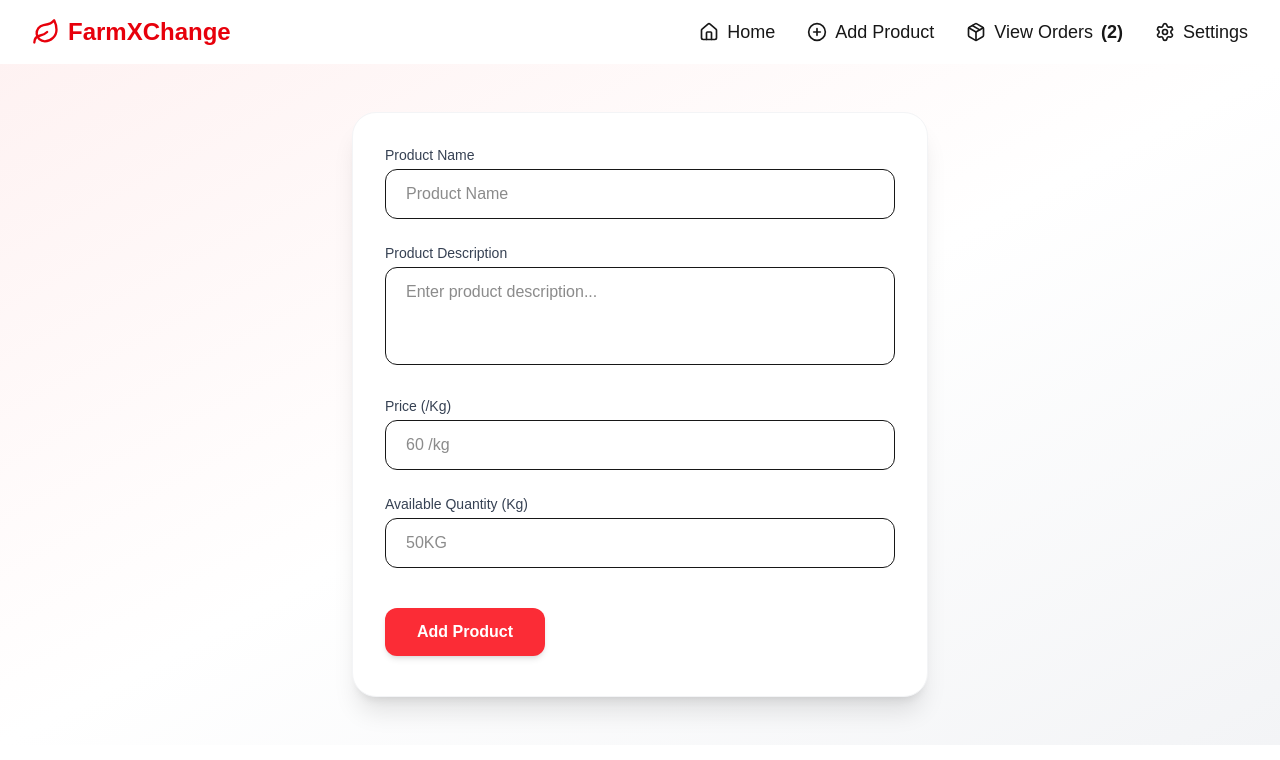
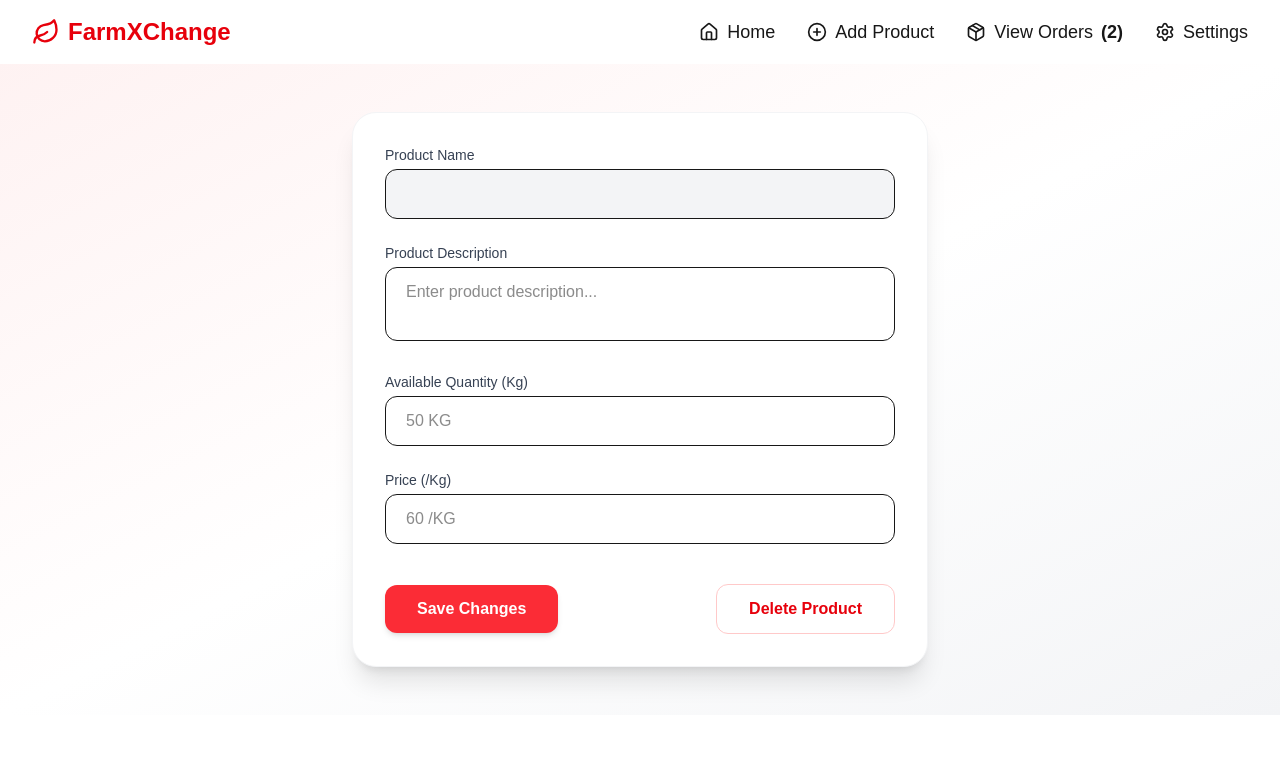
Before and after one commit to M-Vishal-11/FarmXChange, a Next.js app: page /officer/addProduct in a window 1280 px wide. Shown: the top 760 px of the page. Built offline with nearby package versions, Linux system fonts and the light colour scheme; no server answers.

Commit message:
data from db

```diff
--- /dev/null
+++ b/app/api/updateProduct/route.ts
@@ -0,0 +1,31 @@
+import clientPromise from "@/lib/mongodb";
+import { NextResponse } from "next/server";
+
+export async function POST(req: Request) {
+  try {
+    const body = await req.json();
+    const { productName, description, availableQuantity, price, sellerId } =
+      body;
+
+    const client = await clientPromise;
+    const db = client.db("farmxchange");
+    const collection = db.collection("products");
+    await collection.updateOne(
+      { sellerId: sellerId, productName: productName },
+      {
+        $set: {
+          description: description,
+          availableQuantity: availableQuantity,
+          price: price,
+        },
+      }
+    );
+
+    return NextResponse.json({ message: "received", success: true });
+  } catch (error: unknown) {
+    return NextResponse.json({
+      message: "Something Went Wrong",
+      error: error instanceof Error ? error.message : "Unknown error",
+    });
+  }
+}
--- a/app/farmer/[productName]/page.tsx
+++ b/app/farmer/[productName]/page.tsx
@@ -1,19 +1,86 @@
 "use client";
 
+import { auth } from "@/app/components/firebase";
+import axios from "axios";
 import { useParams } from "next/navigation";
+import { useEffect, useState } from "react";
+import toast from "react-hot-toast";
 
 export default function Page() {
   const params = useParams<{ productName?: string }>();
-
-  // ✅ Safely decode the URL param
   const productName = params.productName
     ? decodeURIComponent(params.productName)
     : "";
 
+  const [description, setDescription] = useState("");
+  const [availableQuantity, setAvailableQuantity] = useState("");
+  const [price, setPrice] = useState("");
+  const [userId, setUserId] = useState<string | null>(null);
+
+  // ✅ Wait for auth properly
+  useEffect(() => {
+    const unsubscribe = auth.onAuthStateChanged((user) => {
+      setUserId(user?.uid ?? null);
+    });
+
+    return () => unsubscribe();
+  }, []);
+
+  useEffect(() => {
+    if (userId) {
+      const getData = async () => {
+        const res = await axios.post("/api/getProduct", {
+          userId,
+          productName,
+        });
+        const data = res.data.productData[0];
+        console.log(data);
+
+        setDescription(data.description);
+        setAvailableQuantity(data.availableQuantity);
+        setPrice(data.price);
+      };
+      getData();
+    }
+  }, [userId]);
+
+  const handleSavechanges = async (e: React.FormEvent<HTMLFormElement>) => {
+    e.preventDefault();
+    if (!userId) return;
+
+    const res = await axios.post("/api/updateProduct", {
+      productName,
+      description,
+      availableQuantity: Number(availableQuantity),
+      price: Number(price),
+      sellerId: userId,
+    });
+
+    if (res.data.success) {
+      toast.success("Edited successfully!");
+      setDescription("");
+      setAvailableQuantity("");
+      setPrice("");
+    } else {
+      toast.error("Something went wrong");
+    }
+  };
+
+  const handleDelete = async () => {
+    if (!userId) return;
+
+    await axios.post("/api/deleteProduct", {
+      productName,
+      sellerId: userId,
+    });
+
+    toast.success("Product deleted");
+  };
+
   return (
     <div className="bg-linear-to-br from-red-50 via-white to-gray-100 flex justify-center p-6 md:p-12">
       <div className="w-full max-w-xl bg-white rounded-3xl shadow-xl border border-gray-100 overflow-hidden">
-        <div className="p-8 space-y-6">
+        <form className="p-8 space-y-6" onSubmit={handleSavechanges}>
           {/* Product Name */}
           <div>
             <label className="block text-sm font-medium text-gray-700 mb-1">
@@ -32,9 +99,13 @@ export default function Page() {
               Product Description
             </label>
             <textarea
-              rows={3}
+              rows={2}
               placeholder="Enter product description..."
-              className="w-full px-5 py-3 rounded-xl border focus:ring-2 focus:ring-red-400 focus:border-red-400 outline-none resize-none"
+              className="w-full px-5 py-3 rounded-xl border
+                         focus:ring-2 focus:ring-red-400
+                         focus:border-red-400 outline-none resize-none"
+              value={description}
+              onChange={(e) => setDescription(e.target.value)}
             />
           </div>
 
@@ -45,22 +116,53 @@ export default function Page() {
             </label>
             <input
               type="number"
-              placeholder="50KG"
-              className="w-full px-5 py-3 rounded-xl border focus:ring-2 focus:ring-red-400 focus:border-red-400 outline-none"
+              placeholder="50 KG"
+              className="w-full px-5 py-3 rounded-xl border
+                         focus:ring-2 focus:ring-red-400
+                         focus:border-red-400 outline-none"
+              value={availableQuantity}
+              onChange={(e) => setAvailableQuantity(e.target.value)}
+            />
+          </div>
+
+          {/* Price */}
+          <div>
+            <label className="block text-sm font-medium text-gray-700 mb-1">
+              Price (/Kg)
+            </label>
+            <input
+              type="number"
+              placeholder="60 /KG"
+              className="w-full px-5 py-3 rounded-xl border
+                         focus:ring-2 focus:ring-red-400
+                         focus:border-red-400 outline-none"
+              value={price}
+              onChange={(e) => setPrice(e.target.value)}
             />
           </div>
 
           {/* Actions */}
           <div className="pt-4 flex flex-col sm:flex-row gap-4 justify-between items-center">
-            <button className="w-full sm:w-auto mb-2 px-8 py-3 rounded-xl bg-red-500 text-white font-semibold hover:bg-red-600 transition shadow-md">
+            <button
+              type="submit"
+              className="w-full sm:w-auto px-8 py-3 rounded-xl
+                         bg-red-500 text-white font-semibold
+                         hover:bg-red-600 transition shadow-md"
+            >
               Save Changes
             </button>
 
-            <button className="w-full sm:w-auto px-8 py-3 rounded-xl border border-red-200 text-red-600 font-semibold hover:bg-red-400 active:bg-red-500 transition">
+            <button
+              type="button"
+              onClick={handleDelete}
+              className="w-full sm:w-auto px-8 py-3 rounded-xl
+                         border border-red-200 text-red-600
+                         font-semibold hover:bg-red-50 transition"
+            >
               Delete Product
             </button>
           </div>
-        </div>
+        </form>
       </div>
     </div>
   );
--- a/app/officer/addProduct/page.tsx
+++ b/app/officer/addProduct/page.tsx
@@ -1,57 +1,95 @@
 "use client";
+
+import { auth } from "@/app/components/firebase";
 import axios from "axios";
-import { auth } from "@/app/components/firebase.js";
+import { useParams } from "next/navigation";
+import { useEffect, useState } from "react";
 import toast from "react-hot-toast";
 
 export default function Page() {
-  const handleSubmit = async (e: React.FormEvent<HTMLFormElement>) => {
+  const params = useParams<{ productName?: string }>();
+  const productName = params.productName
+    ? decodeURIComponent(params.productName)
+    : "";
+
+  const [description, setDescription] = useState("");
+  const [availableQuantity, setAvailableQuantity] = useState("");
+  const [price, setPrice] = useState("");
+  const [userId, setUserId] = useState<string | null>(null);
+
+  // ✅ Wait for auth properly
+  useEffect(() => {
+    const unsubscribe = auth.onAuthStateChanged((user) => {
+      setUserId(user?.uid ?? null);
+    });
+
+    return () => unsubscribe();
+  }, []);
+
+  useEffect(() => {
+    if (userId) {
+      const getData = async () => {
+        const res = await axios.post("/api/getProduct", {
+          userId,
+          productName,
+        });
+        const data = res.data.productData[0];
+        console.log(data);
+
+        setDescription(data.description);
+        setAvailableQuantity(data.availableQuantity);
+        setPrice(data.price);
+      };
+      getData();
+    }
+  }, [userId]);
+
+  const handleSavechanges = async (e: React.FormEvent<HTMLFormElement>) => {
     e.preventDefault();
+    if (!userId) return;
 
-    const userId = auth.currentUser?.uid;
-    if (!userId) {
-      toast.error("Please Login!");
-      return;
+    const res = await axios.post("/api/updateProduct", {
+      productName,
+      description,
+      availableQuantity: Number(availableQuantity),
+      price: Number(price),
+      sellerId: userId,
+    });
+
+    if (res.data.success) {
+      toast.success("Edited successfully!");
+      setDescription("");
+      setAvailableQuantity("");
+      setPrice("");
+    } else {
+      toast.error("Something went wrong");
     }
+  };
 
-    const form = e.currentTarget;
-    const formData = new FormData(form);
+  const handleDelete = async () => {
+    if (!userId) return;
 
-    const data = {
-      productName: formData.get("productName"),
-      productDescription: formData.get("productDescription"),
-      price: formData.get("price"),
-      qnty: formData.get("qnty"),
+    await axios.post("/api/deleteProduct", {
+      productName,
       sellerId: userId,
-    };
+    });
 
-    try {
-      const res = await axios.post("/api/addProduct", data);
-
-      toast.success("Product added successfully!");
-      console.log("Success:", res.data);
-
-      form.reset();
-    } catch (error) {
-      console.error("Error:", error);
-      toast.error("Something went wrong, buddy!");
-    }
+    toast.success("Product deleted");
   };
 
   return (
     <div className="bg-linear-to-br from-red-50 via-white to-gray-100 flex justify-center p-6 md:p-12">
       <div className="w-full max-w-xl bg-white rounded-3xl shadow-xl border border-gray-100 overflow-hidden">
-        {/* Form */}
-        <form className="p-8 space-y-6" onSubmit={handleSubmit}>
+        <form className="p-8 space-y-6" onSubmit={handleSavechanges}>
           {/* Product Name */}
           <div>
             <label className="block text-sm font-medium text-gray-700 mb-1">
               Product Name
             </label>
             <input
-              placeholder="Product Name"
-              className="w-full px-5 py-3 rounded-xl border focus:ring-2 focus:ring-red-400 focus:border-red-400 outline-none"
-              name="productName"
-              required
+              disabled
+              value={productName}
+              className="w-full px-5 py-3 rounded-xl border bg-gray-100 font-semibold cursor-not-allowed"
             />
           </div>
 
@@ -61,11 +99,29 @@ export default function Page() {
               Product Description
             </label>
             <textarea
-              rows={3}
+              rows={2}
               placeholder="Enter product description..."
-              className="w-full px-5 py-3 rounded-xl border focus:ring-2 focus:ring-red-400 focus:border-red-400 outline-none resize-none"
-              name="productDescription"
-              required
+              className="w-full px-5 py-3 rounded-xl border
+                         focus:ring-2 focus:ring-red-400
+                         focus:border-red-400 outline-none resize-none"
+              value={description}
+              onChange={(e) => setDescription(e.target.value)}
+            />
+          </div>
+
+          {/* Quantity */}
+          <div>
+            <label className="block text-sm font-medium text-gray-700 mb-1">
+              Available Quantity (Kg)
+            </label>
+            <input
+              type="number"
+              placeholder="50 KG"
+              className="w-full px-5 py-3 rounded-xl border
+                         focus:ring-2 focus:ring-red-400
+                         focus:border-red-400 outline-none"
+              value={availableQuantity}
+              onChange={(e) => setAvailableQuantity(e.target.value)}
             />
           </div>
 
@@ -76,24 +132,12 @@ export default function Page() {
             </label>
             <input
               type="number"
-              placeholder="60 /kg"
-              className="w-full px-5 py-3 rounded-xl border focus:ring-2 focus:ring-red-400 focus:border-red-400 outline-none"
-              name="price"
-              required
-            />
-          </div>
-
-          {/* Quantity */}
-          <div>
-            <label className="block text-sm font-medium text-gray-700 mb-1">
-              Available Quantity (Kg)
-            </label>
-            <input
-              type="number"
-              placeholder="50KG"
-              className="w-full px-5 py-3 rounded-xl border focus:ring-2 focus:ring-red-400 focus:border-red-400 outline-none"
-              name="qnty"
-              required
+              placeholder="60 /KG"
+              className="w-full px-5 py-3 rounded-xl border
+                         focus:ring-2 focus:ring-red-400
+                         focus:border-red-400 outline-none"
+              value={price}
+              onChange={(e) => setPrice(e.target.value)}
             />
           </div>
 
@@ -101,9 +145,21 @@ export default function Page() {
           <div className="pt-4 flex flex-col sm:flex-row gap-4 justify-between items-center">
             <button
               type="submit"
-              className="w-full sm:w-auto mb-2 px-8 py-3 rounded-xl bg-red-500 text-white font-semibold hover:bg-red-600 transition shadow-md"
+              className="w-full sm:w-auto px-8 py-3 rounded-xl
+                         bg-red-500 text-white font-semibold
+                         hover:bg-red-600 transition shadow-md"
             >
-              Add Product
+              Save Changes
+            </button>
+
+            <button
+              type="button"
+              onClick={handleDelete}
+              className="w-full sm:w-auto px-8 py-3 rounded-xl
+                         border border-red-200 text-red-600
+                         font-semibold hover:bg-red-50 transition"
+            >
+              Delete Product
             </button>
           </div>
         </form>
```
Also changed, not shown: app/api/getProduct/route.ts (added, +29 -0 lines).
